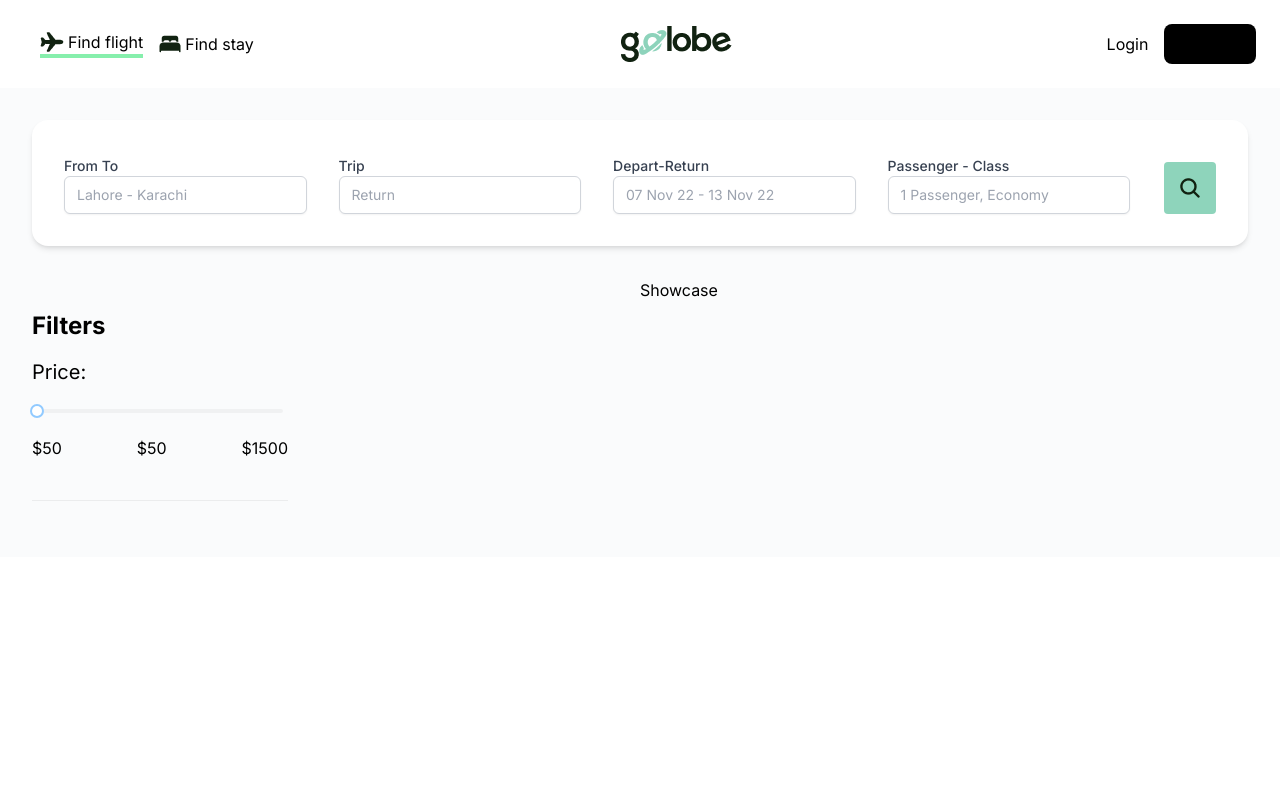
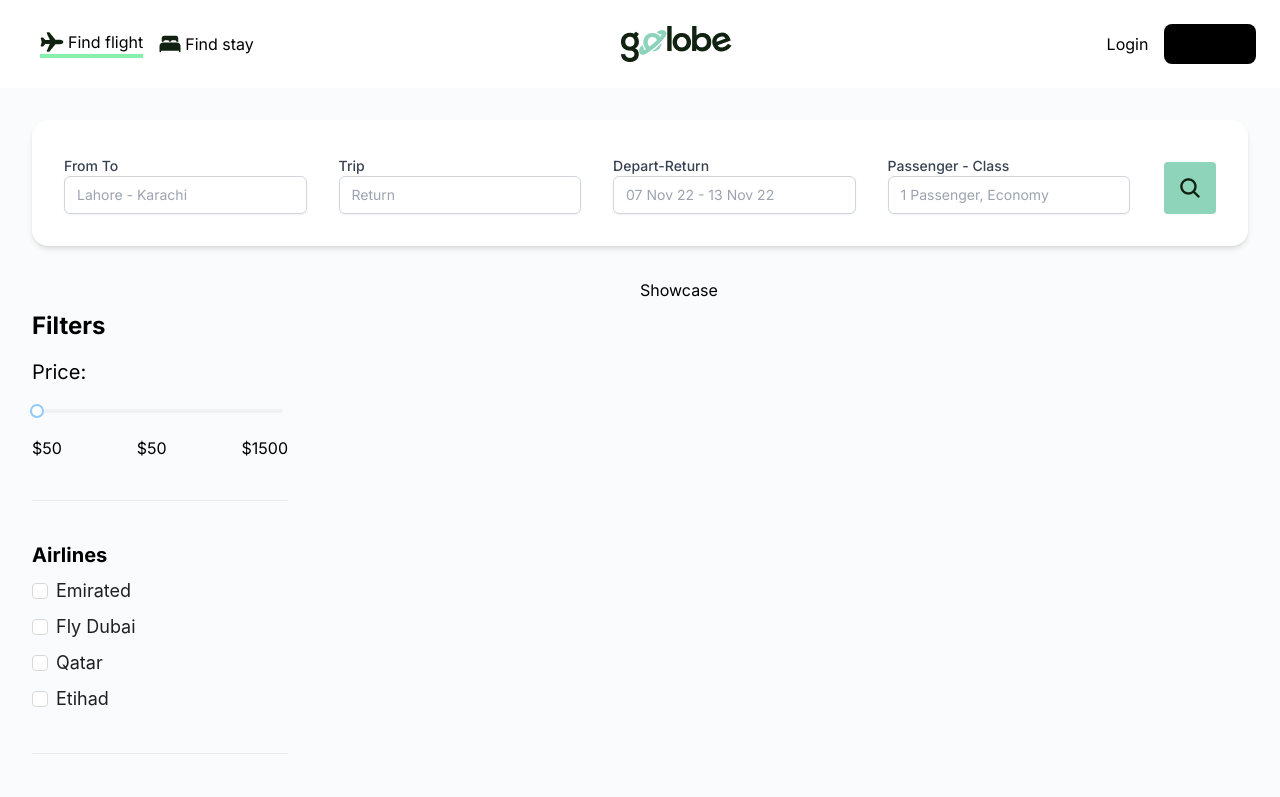
Before and after one commit to seifeddinesaad01/Golobe-Travel-agency-website, a Next.js app: page /find-flight/1 in a window 1280 px wide. Shown: the top 797 px of the page. Built offline with nearby package versions, Linux system fonts and the light colour scheme; data requests are answered from the project's data file.

Commit message:
feat(ui): implementation of CheckboxFilter component

```diff
--- a/src/app/find-flight/[listing]/page.tsx
+++ b/src/app/find-flight/[listing]/page.tsx
@@ -8,6 +8,7 @@ import { FlightTab } from '@/app/home/components/FlightTab';
 import searchIcon from "../../../../public/FindFlights/searchIcon.png"
 import Filter from '@/components/Filter';
 import { Divider } from 'antd';
+import CheckboxFilter from '@/components/CheckboxFilter';
 const page = () => {
     return (
         <div className='flex flex-col bg-[#fafbfcff]'>
@@ -32,6 +33,9 @@ const page = () => {
                     <h1 className='text-2xl font-bold'>Filters</h1>
                     <Filter title="Price" />
                     <Divider />
+                    <CheckboxFilter />
+                    <Divider />
+                    <CheckboxFilter />
 
                 </div>
                 <div className='w-full'>
--- /dev/null
+++ b/src/components/CheckboxFilter.tsx
@@ -0,0 +1,30 @@
+import React from 'react';
+import { Checkbox } from 'antd';
+import type { CheckboxProps } from 'antd';
+
+const CheckboxFilter = () => {
+    const checkboxs = [
+        "Emirated",
+        "Fly Dubai",
+        "Qatar",
+        "Etihad"
+    ];
+    const onChange: CheckboxProps['onChange'] = (e) => {
+        console.log(`checked = ${e.target.checked}`);
+    };
+    return (
+        <div className='flex flex-col gap-2'>
+            <h2 className='text-xl font-bold'>Airlines</h2>
+            {checkboxs?.map((checkboxs, index) => {
+                return <Checkbox
+                    key={index}
+                    onChange={onChange}
+                    className='text-lg font-bolder'
+
+                >{checkboxs}</Checkbox>
+            })}
+        </div>
+    )
+}
+
+export default CheckboxFilter;
```
